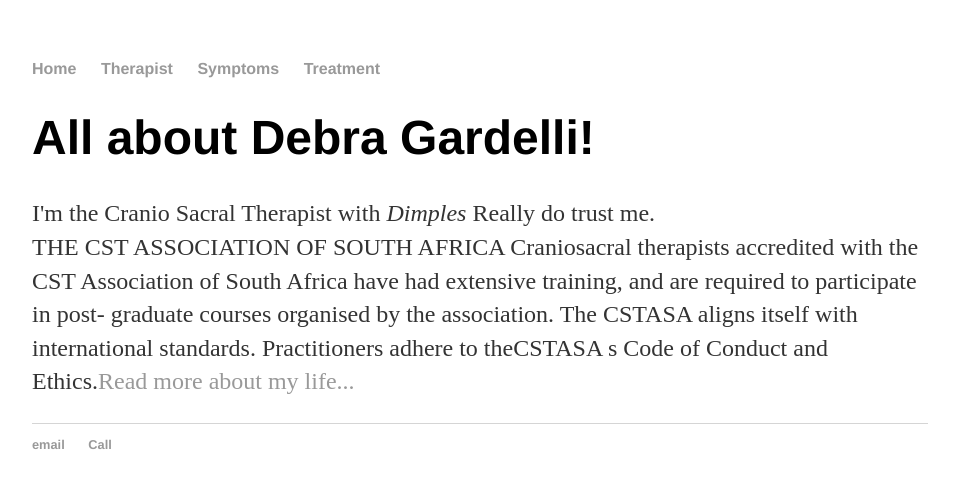
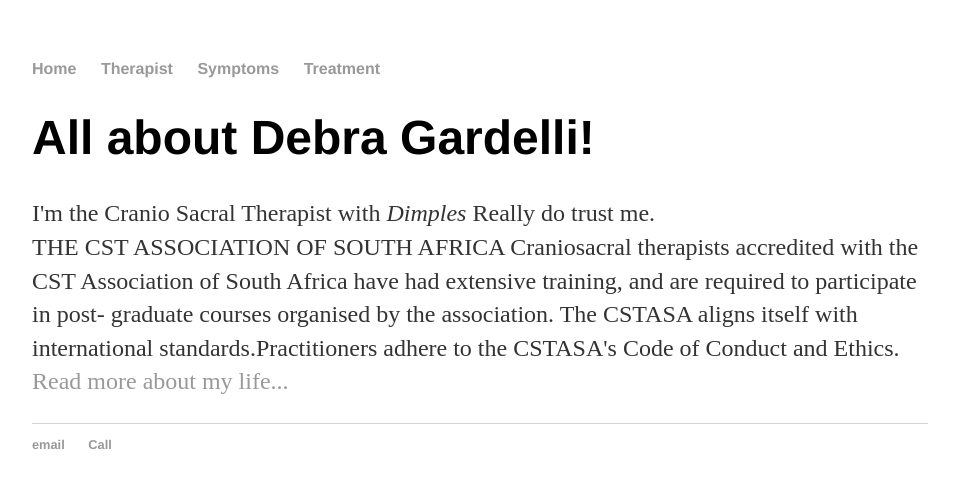
Before and after one commit to craniodeb/craniodeb.github.io, a Jekyll site: the page built from therapist.html, in a window 1280 px wide. Shown: the top 488 px of the page, without its empty margins (160-1119 px from the left). Built offline with Jekyll 4.4.1, drawn with Linux system fonts in a browser that asks for light colours.

Commit message:
Update therapist.html

```diff
--- a/therapist.html
+++ b/therapist.html
@@ -6,8 +6,8 @@
 <div class="blurb">
       <h1>All about Debra Gardelli!</h1>
       <p>I'm the Cranio Sacral Therapist with <em>Dimples</em> Really do trust me. <br>
-            THE CST ASSOCIATION OF SOUTH AFRICA
-Craniosacral therapists accredited with the CST Association of South Africa have had extensive training, and are required to participate in post- graduate courses organised by the association.
-The CSTASA aligns itself with international standards.
-Practitioners adhere to theCSTASA s Code of Conduct and Ethics.<a href="/about">Read more about my life...</a></p>
+
+THE CST ASSOCIATION OF SOUTH AFRICA Craniosacral therapists accredited with the CST Association of South Africa have had extensive training, and are required to participate in post- graduate courses organised by the association.
+The CSTASA aligns itself with international standards.Practitioners adhere to the CSTASA's Code of Conduct and Ethics.<br>
+<a href="/about">Read more about my life...</a></p>
 </div><!-- /.blurb -->
```
